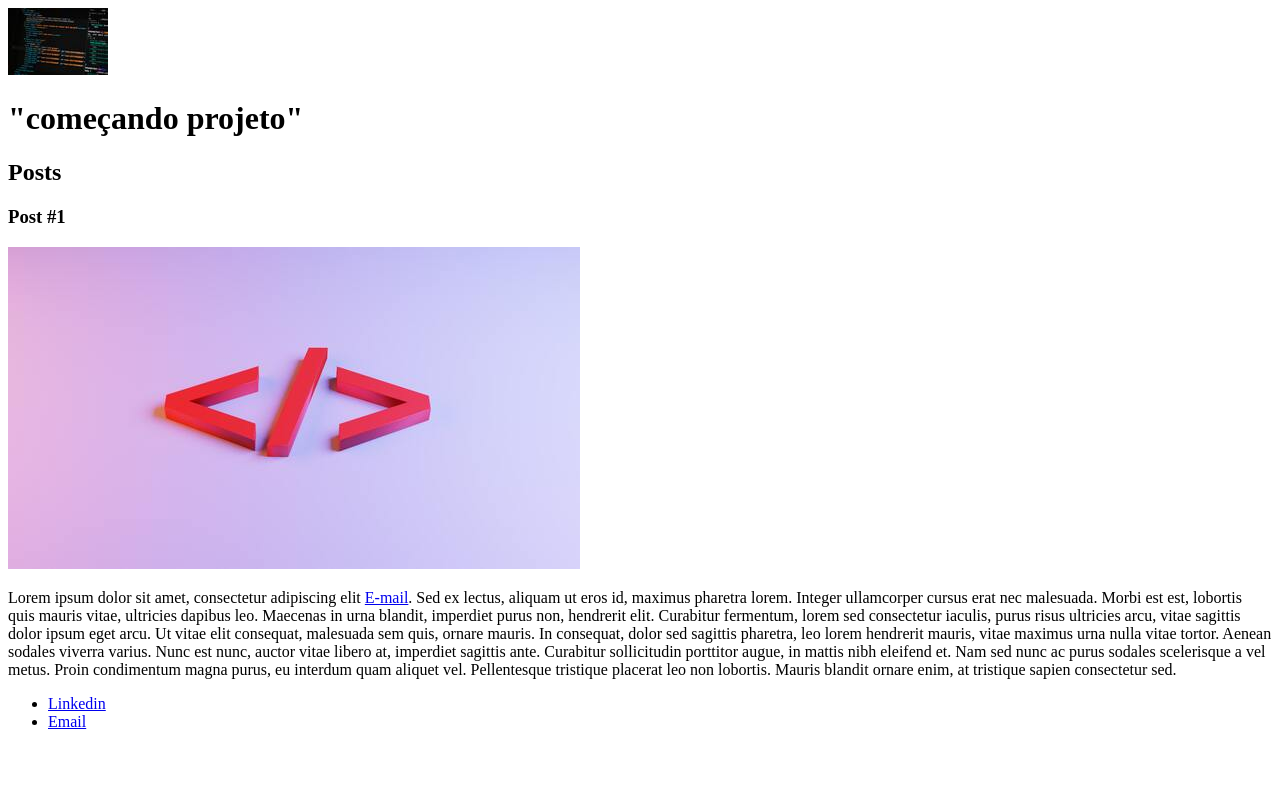
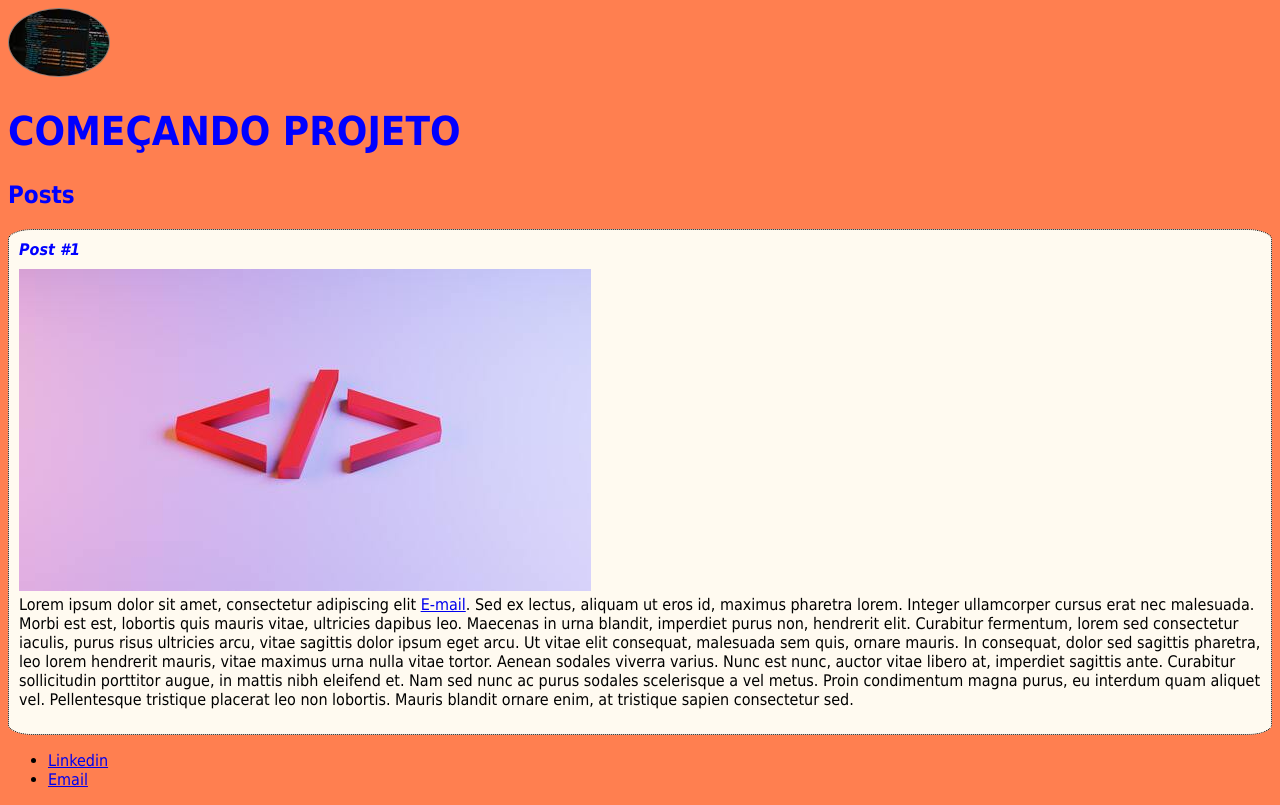
Before and after one commit to juhee212/PrimeiroSite, a plain HTML site: page index.html in a window 1280 px wide. Drawn offline with Linux system fonts and the light colour scheme.

Commit message:
Add files via upload

```diff
--- a/index.html
+++ b/index.html
@@ -2,23 +2,24 @@
 <html>
   <head>
      <meta charset="utf-8">
-     <title>"come�ando projeto"</title>
+     <title>começando projeto</title>
+     <link rel="stylesheet" href="style.css" />
   </head>
   <body>
      <header>
-       <img src="img\imagem1.jpg" alt="someone Pragramming" />
-       <h1>  "começando projeto"</h1>
+       <img class="photo" src="img\imagem1.jpg" alt="someone Pragramming" />
+       <h1 id="title">começando projeto</h1>
      </header>
      <section>
        <header>
-          <h2>Posts</h2>
+          <h2 class="subtitle">Posts</h2>
        </header>
-       <article>
+       <article class="post">
          <header>
-          <h3>Post #1</h3>
-          <img src="img\imagem2.jpg" alt="Tags" />
+          <h3 class="posttitle">Post #1</h3>
+          <img class="postimage>"src="img\imagem2.jpg" alt="Tags" />
          </header>
-         <p>
+         <p class="postcontent">
             Lorem ipsum dolor sit amet, consectetur adipiscing elit <a href="mailto:juliahelenalimadesantana@gmail.com" target="_blank">E-mail</a>.  Sed ex lectus, aliquam ut eros id, maximus pharetra
             lorem. Integer ullamcorper cursus erat nec malesuada. Morbi est est, lobortis quis mauris vitae, ultricies
             dapibus leo. Maecenas in urna blandit, imperdiet purus non, hendrerit elit. Curabitur fermentum, lorem sed
--- a/style.css
+++ b/style.css
@@ -0,0 +1,37 @@
+body {
+    background-color: coral;
+    font-family: Tahoma;
+}
+
+.photo{
+    width: auto;
+    border: 1px solid #808080;
+    border-radius: 100%;
+}
+#title{
+    font-size: 40px;
+    text-transform: uppercase;
+}
+#title, .subtitle, .posttitle {
+    color: blue;
+}
+.posttitle {
+    font-size: 16px;
+    font-style: italic;
+    margin: 0px;
+    margin-bottom: 10px;
+}
+.post {
+    background-color: floralwhite;
+    padding: 10px;
+    border: 1px dotted black;
+    border-radius: 2%;
+    margin-bottom: 15px;
+}
+.postcontent {
+    margin: 0px;
+    margin-bottom: 15px;
+}
+.postimage{
+    margin-bottom: 15px;
+}
```
